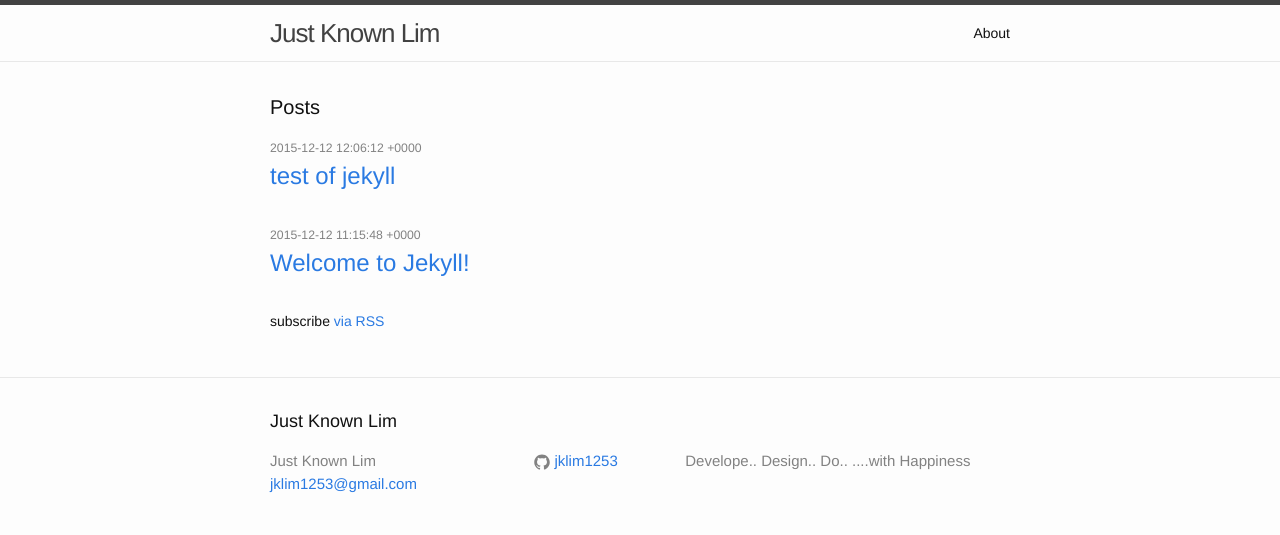
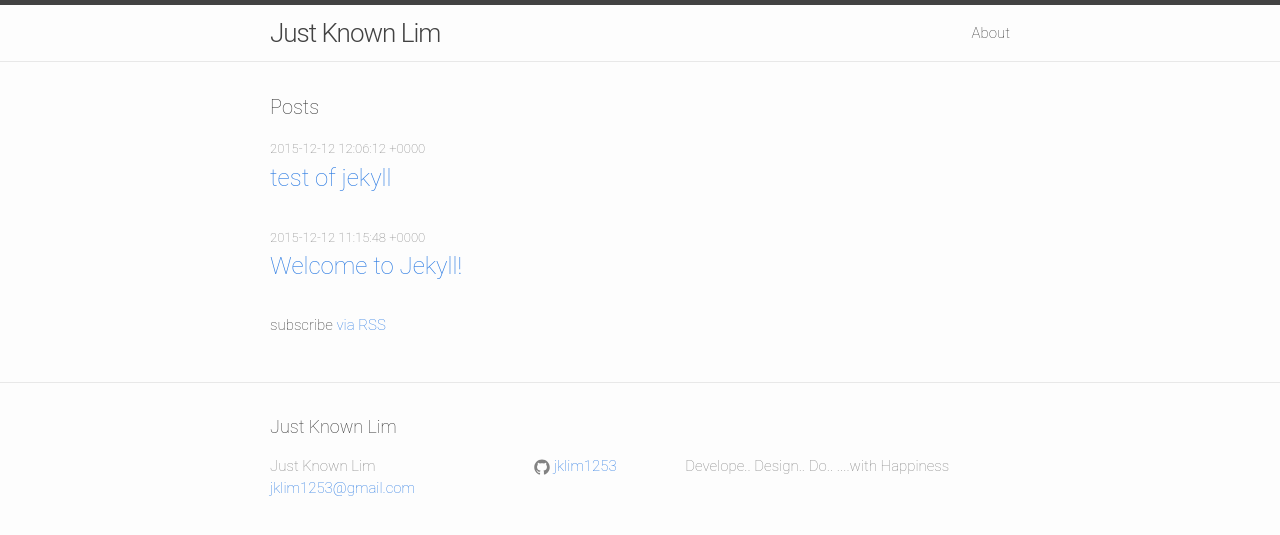
Before and after one commit to jklim1253/jklim1253.github.io, a Jekyll site: the page built from index.html, in a window 1280 px wide. Shown: the top 535 px of the page. Built offline with Jekyll 4.4.1, drawn with Linux system fonts in a browser that asks for light colours.

Commit message:
기본 글씨체 변경(Roboto, 맑은 고딕) 기본 글씨체 굵기(100) 기본 글씨체 색상(#333) 기본 글씨체 크기(15)

```diff
--- a/css/main.scss
+++ b/css/main.scss
@@ -6,15 +6,15 @@
 
 
 // Our variables
-$base-font-family: "Helvetica Neue", Helvetica, Arial, sans-serif;
-$base-font-size:   14px;
-$base-font-weight: 400;
+$base-font-family: "Roboto", Arial, 'Malgun Gothic',sans-serif;
+$base-font-size:   15px;
+$base-font-weight: 100;
 $small-font-size:  $base-font-size * 0.875;
 $base-line-height: 1.5;
 
 $spacing-unit:     30px;
 
-$text-color:       #111;
+$text-color:       #333;
 $background-color: #fdfdfd;
 $brand-color:      #2a7ae2;
 
```
